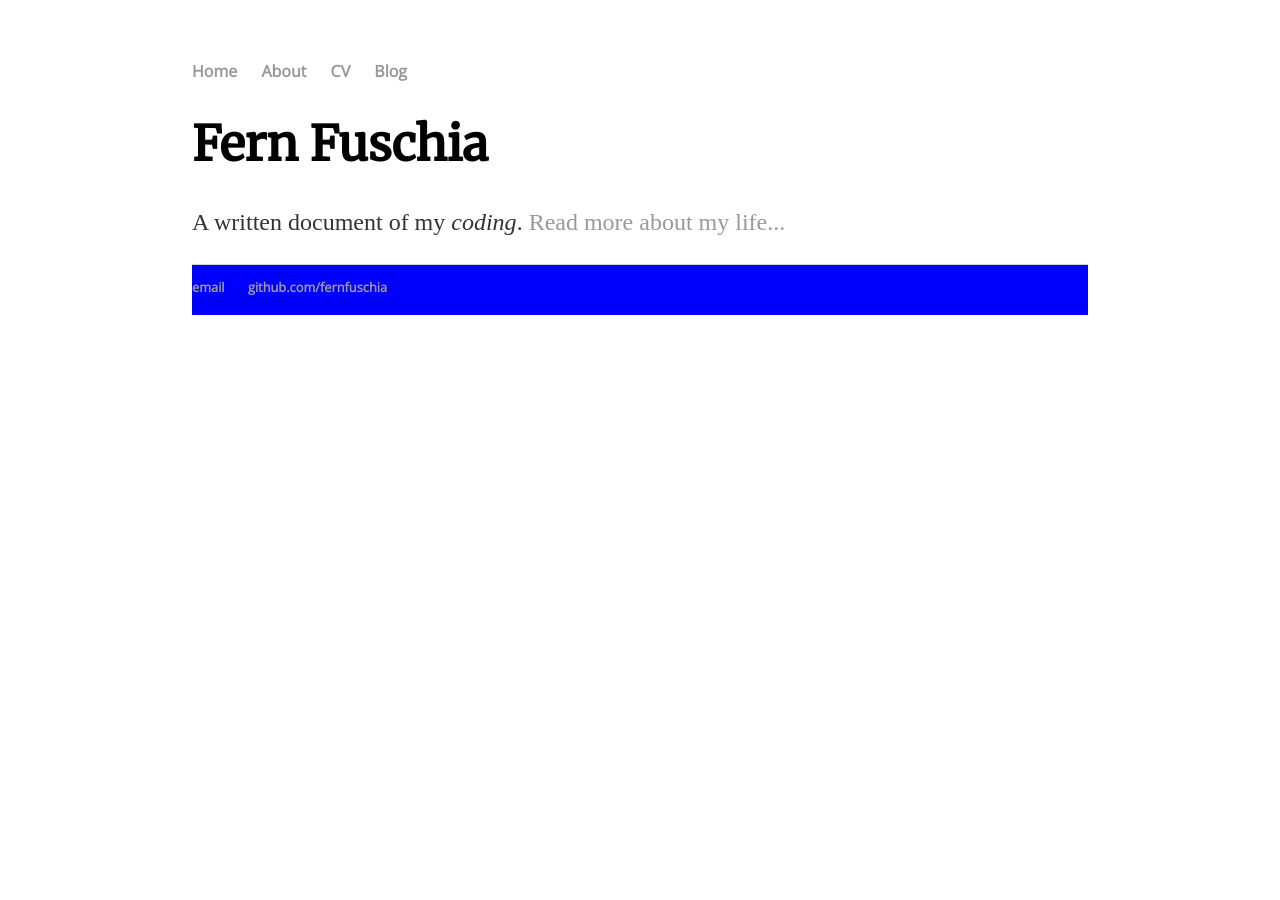
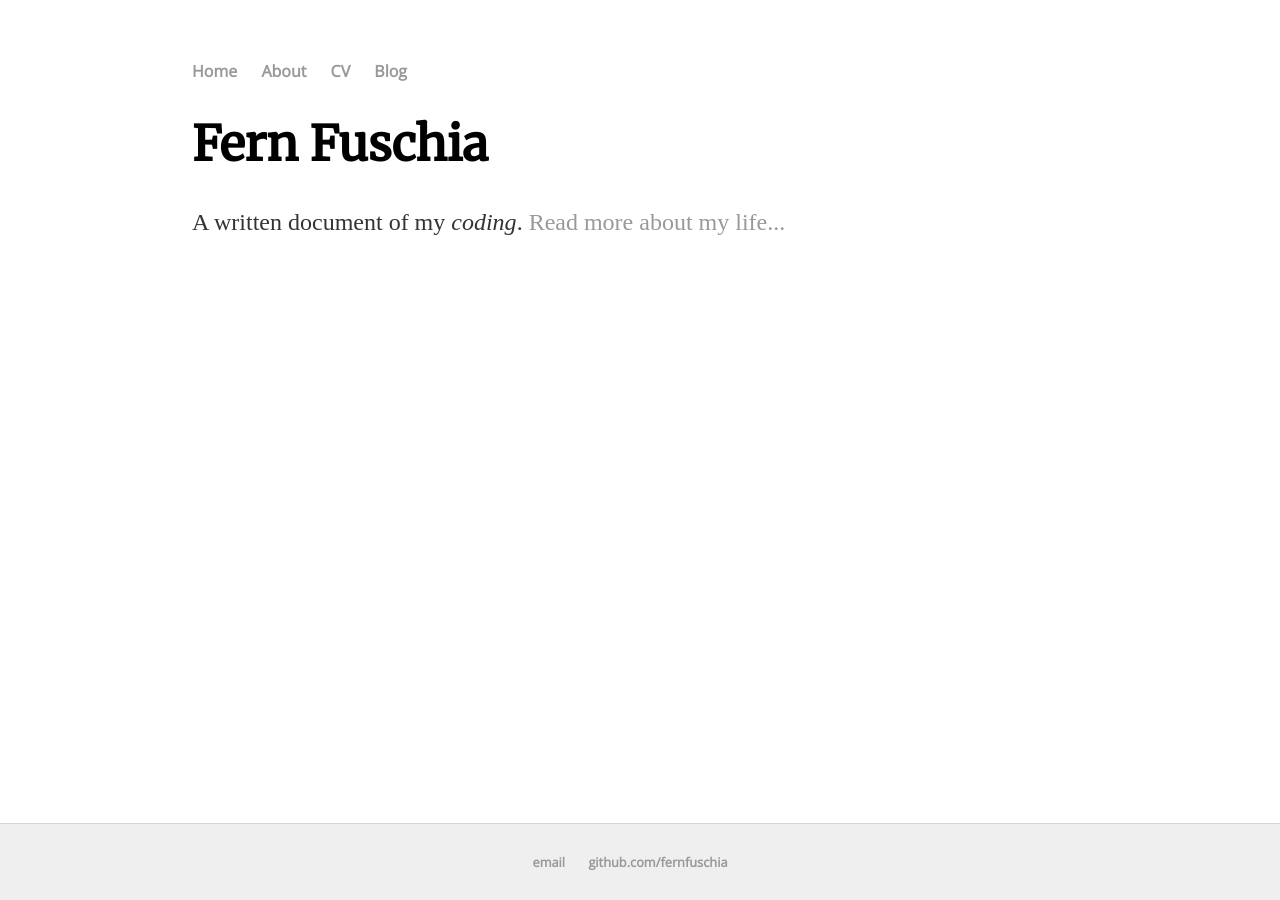
Before and after one commit to fernfuschia/fernfuschia.github.io, a Jekyll site: the page built from index.html, in a window 1280 px wide. Built offline with Jekyll 4.4.1, drawn with Linux system fonts in a browser that asks for light colours.

Commit message:
Update main.css

```diff
--- a/css/main.css
+++ b/css/main.css
@@ -29,9 +29,13 @@ p {
     color: #333;
 }
 footer {
-    width: 100%;
-    background: blue;
-    min-height: 50px;
+    position: absolute;
+  right: 0;
+  bottom: 0;
+  left: 0;
+  padding: 1rem;
+  background-color: #efefef;
+  text-align: center;
     border-top: 1px solid #d5d5d5;
     font-size: .8em;
 }
```
